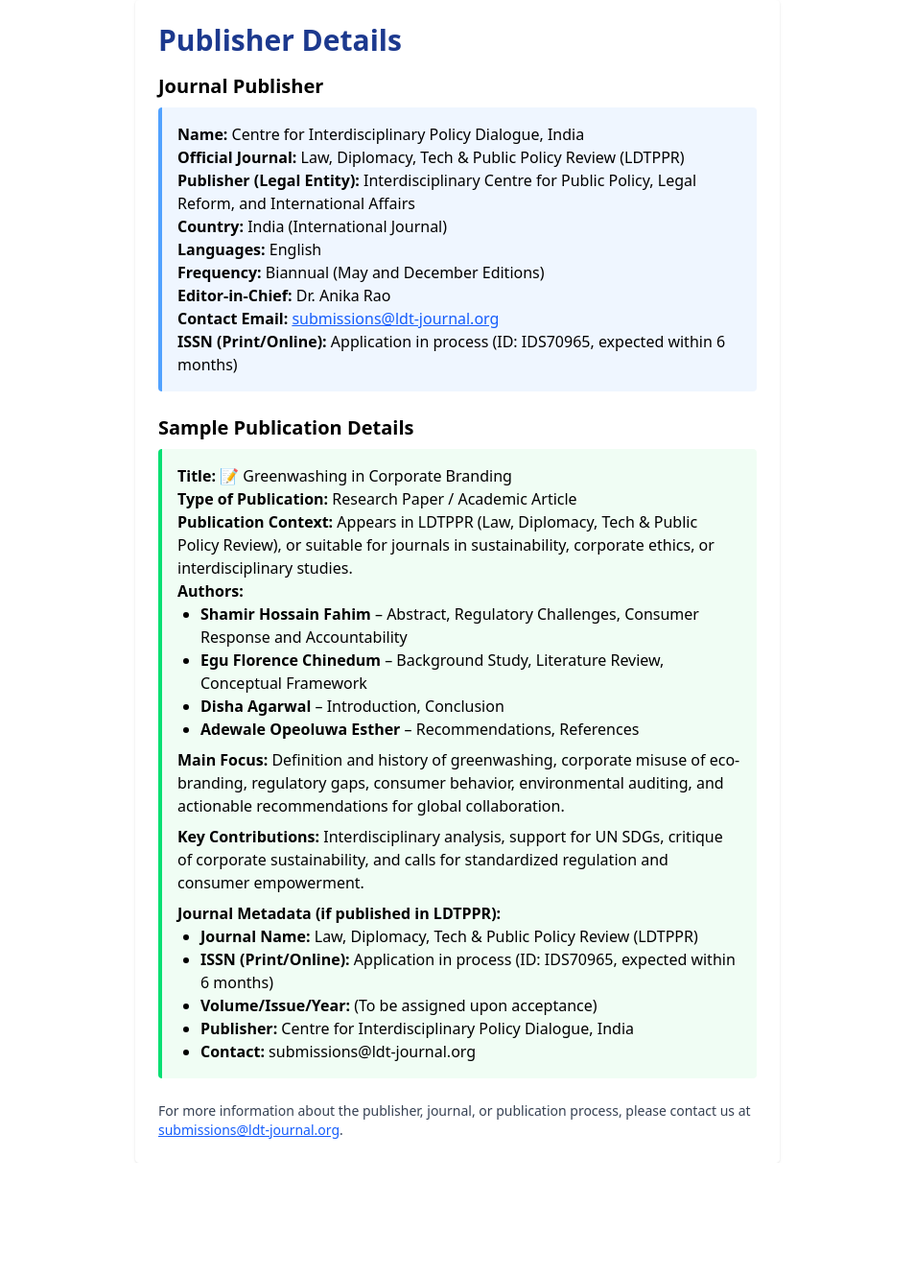
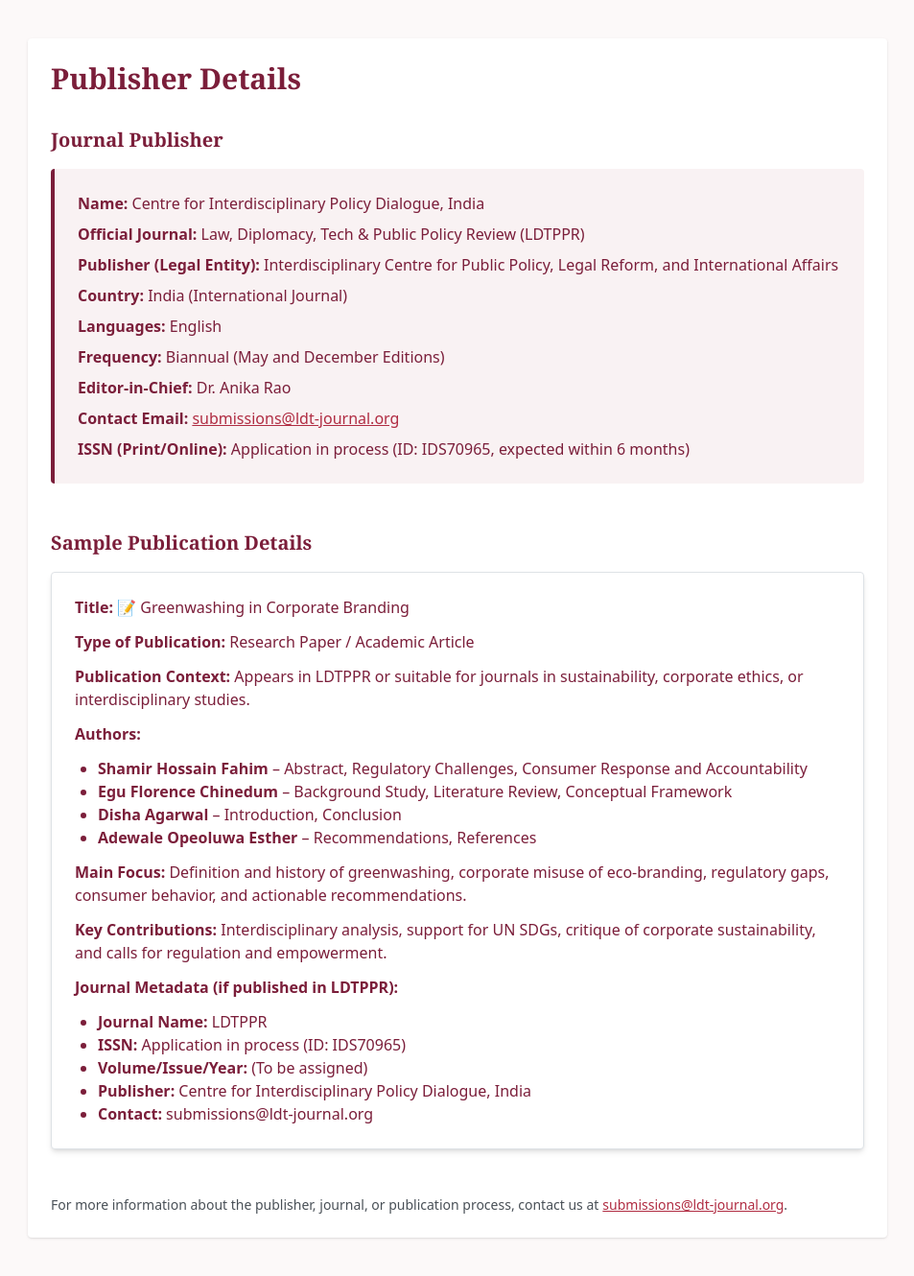
Before and after one commit to wajahatmazaharkhan/JMS_IISPPR, a React (Vite) app in the folder client/: page /publisher in a window 1280 px wide. Shown: the whole page at 96% size, without its empty margins (163-1116 px from the left). Before the commit the page ends 1212 px from the top, so only its background shows below. Built offline with nearby package versions, Linux system fonts and the light colour scheme.

Commit message:
style issnpage and publisherpage

```diff
--- a/client/src/pages/IssnPage.jsx
+++ b/client/src/pages/IssnPage.jsx
@@ -1,21 +1,39 @@
 const IssnPage = () => (
-  <div className="p-6 max-w-xl mx-auto bg-white rounded shadow">
-    <h1 className="text-3xl font-bold mb-4 text-blue-900">ISSN Details</h1>
-    <div className="mb-4">
-      <p className="text-lg font-semibold">Journal: <span className="font-normal">Law, Diplomacy, Tech & Public Policy Review (LDTPPR)</span></p>
-      <p className="text-lg font-semibold">ISSN (Print/Online): <span className="font-normal text-blue-700">Application in process</span></p>
+  <div className="px-6 py-10 w-full min-h-screen mx-auto bg-primary-light/25 rounded shadow text-primary">
+    <div className="p-6 max-w-3xl mx-auto bg-white rounded shadow text-primary">
+      <h1 className="text-3xl font-serif font-bold mb-8 text-primary">
+        ISSN Details
+      </h1>
+
+      <div className="mb-8 space-y-2">
+        <p className="text-lg font-serif font-semibold">
+          Journal: <span className="font-normal">Law, Diplomacy, Tech & Public Policy Review (LDTPPR)</span>
+        </p>
+        <p className="text-lg font-serif font-semibold">
+          ISSN (Print/Online): <span className="font-normal text-accent">Application in process</span>
+        </p>
       </div>
-    <div className="bg-blue-50 border-l-4 border-blue-400 p-4 mb-4 rounded">
+
+      <div className="bg-primary-light/50 border-l-4 border-primary p-6 rounded space-y-2 mb-8">
         <p className="font-medium">Application Status:</p>
-      <ul className="list-disc ml-6 mt-1 text-blue-900">
+        <ul className="list-disc ml-6 text-primary">
           <li><strong>Application ID:</strong> IDS70965</li>
           <li><strong>Status:</strong> Under review with the ISSN National Centre</li>
           <li><strong>Expected Availability:</strong> Within 6 months</li>
         </ul>
       </div>
-    <div className="text-gray-700 text-sm">
-      <p>This journal has applied for both print and online ISSN registration. Once assigned, the official ISSN numbers will be displayed here and on all journal documentation, metadata, and PDF exports.</p>
-      <p className="mt-2">For queries regarding the ISSN application, contact: <a href="mailto:submissions@ldt-journal.org" className="text-blue-600 underline">submissions@ldt-journal.org</a></p>
+
+      <div className="text-subtext text-sm">
+        <p>
+          This journal has applied for both print and online ISSN registration. Once assigned, the official ISSN numbers will be displayed here and on all journal documentation, metadata, and PDF exports.
+        </p>
+        <p className="mt-2">
+          For queries regarding the ISSN application, contact:
+          <a href="mailto:submissions@ldt-journal.org" className="text-accent underline ml-1">
+            submissions@ldt-journal.org
+          </a>
+        </p>
+      </div>
     </div>
   </div>
 );
--- a/client/src/pages/PublisherPage.jsx
+++ b/client/src/pages/PublisherPage.jsx
@@ -1,47 +1,139 @@
 const PublisherPage = () => (
-  <div className="p-6 max-w-2xl mx-auto bg-white rounded shadow">
-    <h1 className="text-3xl font-bold mb-4 text-blue-900">Publisher Details</h1>
-    <div className="mb-6">
-      <h2 className="text-xl font-semibold mb-2">Journal Publisher</h2>
-      <div className="bg-blue-50 border-l-4 border-blue-400 p-4 rounded mb-2">
-        <p><strong>Name:</strong> Centre for Interdisciplinary Policy Dialogue, India</p>
-        <p><strong>Official Journal:</strong> Law, Diplomacy, Tech & Public Policy Review (LDTPPR)</p>
-        <p><strong>Publisher (Legal Entity):</strong> Interdisciplinary Centre for Public Policy, Legal Reform, and International Affairs</p>
-        <p><strong>Country:</strong> India (International Journal)</p>
-        <p><strong>Languages:</strong> English</p>
-        <p><strong>Frequency:</strong> Biannual (May and December Editions)</p>
-        <p><strong>Editor-in-Chief:</strong> Dr. Anika Rao</p>
-        <p><strong>Contact Email:</strong> <a href="mailto:submissions@ldt-journal.org" className="text-blue-600 underline">submissions@ldt-journal.org</a></p>
-        <p><strong>ISSN (Print/Online):</strong> Application in process (ID: IDS70965, expected within 6 months)</p>
+    <div className="px-6 py-10 w-full mx-auto bg-primary-light/25 rounded shadow text-primary">
+      <div className="p-6 max-w-4xl mx-auto bg-white rounded shadow text-primary">
+        <h1 className="text-3xl font-serif font-bold mb-8 text-primary">
+          Publisher Details
+        </h1>
+
+        <div className="mb-12">
+          <h2 className="text-xl font-serif font-semibold mb-4">
+            Journal Publisher
+          </h2>
+          <div className="bg-primary-light/50 border-l-4 border-primary p-6 rounded space-y-2">
+            <p>
+              <strong>Name:</strong> Centre for Interdisciplinary Policy
+              Dialogue, India
+            </p>
+            <p>
+              <strong>Official Journal:</strong> Law, Diplomacy, Tech & Public
+              Policy Review (LDTPPR)
+            </p>
+            <p>
+              <strong>Publisher (Legal Entity):</strong> Interdisciplinary
+              Centre for Public Policy, Legal Reform, and International Affairs
+            </p>
+            <p>
+              <strong>Country:</strong> India (International Journal)
+            </p>
+            <p>
+              <strong>Languages:</strong> English
+            </p>
+            <p>
+              <strong>Frequency:</strong> Biannual (May and December Editions)
+            </p>
+            <p>
+              <strong>Editor-in-Chief:</strong> Dr. Anika Rao
+            </p>
+            <p>
+              <strong>Contact Email:</strong>{" "}
+              <a
+                href="mailto:submissions@ldt-journal.org"
+                className="text-accent underline"
+              >
+                submissions@ldt-journal.org
+              </a>
+            </p>
+            <p>
+              <strong>ISSN (Print/Online):</strong> Application in process (ID:
+              IDS70965, expected within 6 months)
+            </p>
           </div>
         </div>
-    <div className="mb-6">
-      <h2 className="text-xl font-semibold mb-2">Sample Publication Details</h2>
-      <div className="bg-green-50 border-l-4 border-green-400 p-4 rounded">
-        <p><strong>Title:</strong> 📝 Greenwashing in Corporate Branding</p>
-        <p><strong>Type of Publication:</strong> Research Paper / Academic Article</p>
-        <p><strong>Publication Context:</strong> Appears in LDTPPR (Law, Diplomacy, Tech & Public Policy Review), or suitable for journals in sustainability, corporate ethics, or interdisciplinary studies.</p>
-        <p><strong>Authors:</strong></p>
-        <ul className="list-disc ml-6">
-          <li><strong>Shamir Hossain Fahim</strong> – Abstract, Regulatory Challenges, Consumer Response and Accountability</li>
-          <li><strong>Egu Florence Chinedum</strong> – Background Study, Literature Review, Conceptual Framework</li>
-          <li><strong>Disha Agarwal</strong> – Introduction, Conclusion</li>
-          <li><strong>Adewale Opeoluwa Esther</strong> – Recommendations, References</li>
+
+        <div className="mb-12">
+          <h2 className="text-xl font-serif font-semibold mb-4">
+            Sample Publication Details
+          </h2>
+          <div className="bg-white border border-muted shadow-md hover:border-primary transition p-6 rounded space-y-3">
+            <p>
+              <strong>Title:</strong> 📝 Greenwashing in Corporate Branding
+            </p>
+            <p>
+              <strong>Type of Publication:</strong> Research Paper / Academic
+              Article
+            </p>
+            <p>
+              <strong>Publication Context:</strong> Appears in LDTPPR or
+              suitable for journals in sustainability, corporate ethics, or
+              interdisciplinary studies.
+            </p>
+            <p>
+              <strong>Authors:</strong>
+            </p>
+            <ul className="list-disc ml-6 text-primary">
+              <li>
+                <strong>Shamir Hossain Fahim</strong> – Abstract, Regulatory
+                Challenges, Consumer Response and Accountability
+              </li>
+              <li>
+                <strong>Egu Florence Chinedum</strong> – Background Study,
+                Literature Review, Conceptual Framework
+              </li>
+              <li>
+                <strong>Disha Agarwal</strong> – Introduction, Conclusion
+              </li>
+              <li>
+                <strong>Adewale Opeoluwa Esther</strong> – Recommendations,
+                References
+              </li>
             </ul>
-        <p className="mt-2"><strong>Main Focus:</strong> Definition and history of greenwashing, corporate misuse of eco-branding, regulatory gaps, consumer behavior, environmental auditing, and actionable recommendations for global collaboration.</p>
-        <p className="mt-2"><strong>Key Contributions:</strong> Interdisciplinary analysis, support for UN SDGs, critique of corporate sustainability, and calls for standardized regulation and consumer empowerment.</p>
-        <p className="mt-2"><strong>Journal Metadata (if published in LDTPPR):</strong></p>
-        <ul className="list-disc ml-6">
-          <li><strong>Journal Name:</strong> Law, Diplomacy, Tech & Public Policy Review (LDTPPR)</li>
-          <li><strong>ISSN (Print/Online):</strong> Application in process (ID: IDS70965, expected within 6 months)</li>
-          <li><strong>Volume/Issue/Year:</strong> (To be assigned upon acceptance)</li>
-          <li><strong>Publisher:</strong> Centre for Interdisciplinary Policy Dialogue, India</li>
-          <li><strong>Contact:</strong> submissions@ldt-journal.org</li>
+            <p>
+              <strong>Main Focus:</strong> Definition and history of
+              greenwashing, corporate misuse of eco-branding, regulatory gaps,
+              consumer behavior, and actionable recommendations.
+            </p>
+            <p>
+              <strong>Key Contributions:</strong> Interdisciplinary analysis,
+              support for UN SDGs, critique of corporate sustainability, and
+              calls for regulation and empowerment.
+            </p>
+            <p>
+              <strong>Journal Metadata (if published in LDTPPR):</strong>
+            </p>
+            <ul className="list-disc ml-6 text-primary">
+              <li>
+                <strong>Journal Name:</strong> LDTPPR
+              </li>
+              <li>
+                <strong>ISSN:</strong> Application in process (ID: IDS70965)
+              </li>
+              <li>
+                <strong>Volume/Issue/Year:</strong> (To be assigned)
+              </li>
+              <li>
+                <strong>Publisher:</strong> Centre for Interdisciplinary Policy
+                Dialogue, India
+              </li>
+              <li>
+                <strong>Contact:</strong> submissions@ldt-journal.org
+              </li>
             </ul>
           </div>
         </div>
-    <div className="text-gray-700 text-sm">
-      <p>For more information about the publisher, journal, or publication process, please contact us at <a href="mailto:submissions@ldt-journal.org" className="text-blue-600 underline">submissions@ldt-journal.org</a>.</p>
+
+        <div className="text-subtext text-sm">
+          <p>
+            For more information about the publisher, journal, or publication
+            process, contact us at
+            <a
+              href="mailto:submissions@ldt-journal.org"
+              className="text-accent underline ml-1"
+            >
+              submissions@ldt-journal.org
+            </a>
+            .
+          </p>
+        </div>
       </div>
     </div>
 );
```
Lines whose indentation alone changed are shown as unchanged.
